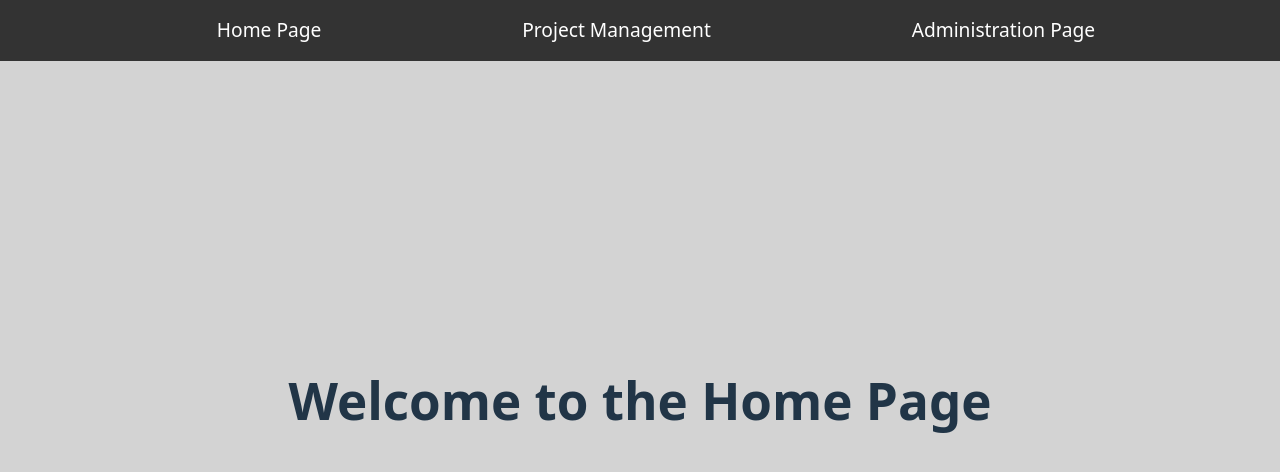
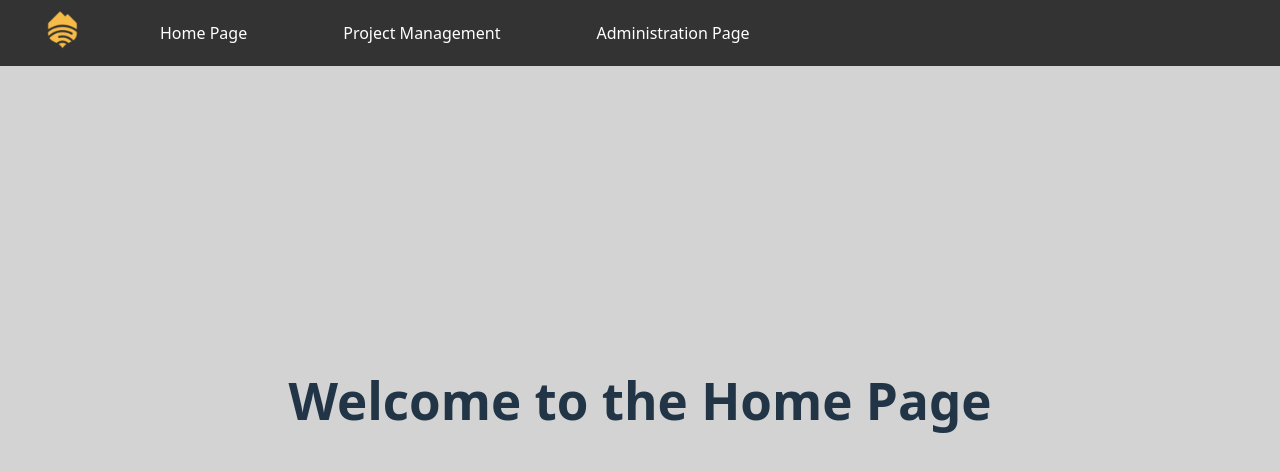
Before and after one commit to robertojvi/ApPmBack, a React (Vite) app in the folder ProjectManagementFrontEnd/: page / in a window 1280 px wide. Shown: the top 472 px of the page. Built offline with nearby package versions, Linux system fonts and the light colour scheme.

Commit message:
Implement code changes to enhance functionality and improve performance

```diff
--- a/ProjectManagementFrontEnd/src/components/Navbar.css
+++ b/ProjectManagementFrontEnd/src/components/Navbar.css
@@ -1,31 +1,38 @@
 .navbar {
     background-color: #333;
     color: white;
-    padding: 1rem;
+    padding: 0 2rem;
     position: fixed;
     top: 0;
     left: 0;
     width: 100%;
     z-index: 1000;
     text-align: center;
+    display: flex;
+    align-items: center;
+}
+
+.navbar-brand {
+    padding: 10px;
 }
 
 .navbar-links {
     display: flex;
-    justify-content: space-evenly;
+    align-items: center;
     list-style: none;
     margin: 0;
     padding: 0;
 }
 
 .navbar-links li {
-    margin: 0;
+    padding: 0 2rem;
 }
 
 .navbar-links a {
+    text-decoration: none;
     color: white;
-    text-decoration: none;
-    font-size: 1.2rem;
+    padding: 1rem;
+    display: block;
 }
 
 .navbar-links a:hover {
--- a/ProjectManagementFrontEnd/src/components/Navbar.jsx
+++ b/ProjectManagementFrontEnd/src/components/Navbar.jsx
@@ -4,6 +4,16 @@ import "./Navbar.css"; // Import the CSS file for styling
 function Navbar() {
 	return (
 		<nav className="navbar">
+			<div className="navbar-brand">
+				<img
+					src="/images/logo.png"
+					alt="Access Parks Logo"
+					style={{
+						height: "40px",
+						marginRight: "20px",
+					}}
+				/>
+			</div>
 			<ul className="navbar-links">
 				<li>
 					<Link to="/">Home Page</Link>
```
Also changed, not shown: ProjectManagementFrontEnd/public/images/logo.png (added).
